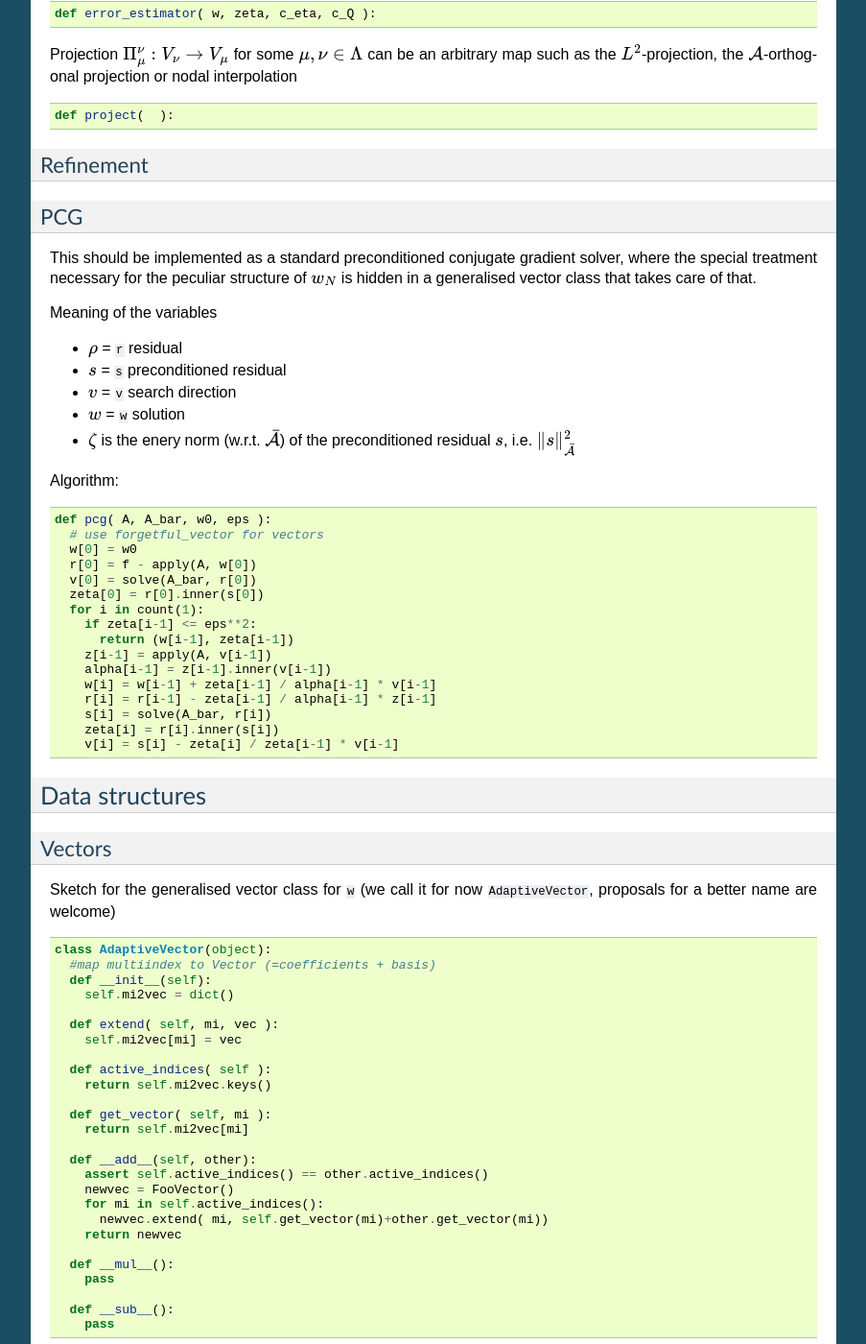
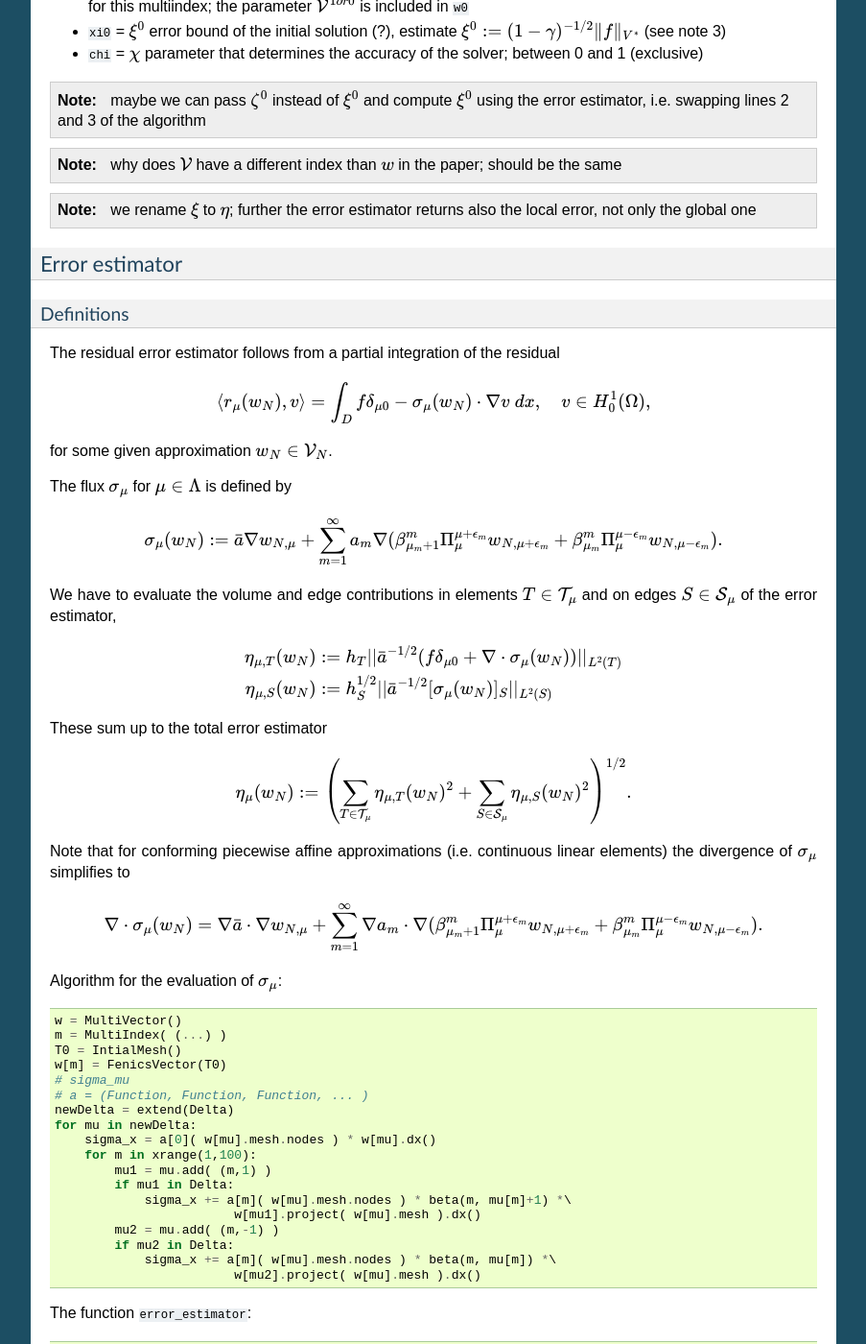
Before and after one commit to aleadev/spuq, a Sphinx documentation site: the page built from doc/source/egsz/concept.rst, in a window 1280 px wide and 1400 px high, scrolled down 2410 px. Shown: the whole window at 96% size, without its empty margins (198-1101 px from the left). Built offline with Sphinx 7.4.7, drawn with Linux system fonts in a browser that asks for light colours; formulas are drawn with MathJax 3; some of the changed text lies outside the part shown.

Commit message:
added some sections in error estimator doc

```diff
--- a/doc/source/egsz/concept.rst
+++ b/doc/source/egsz/concept.rst
@@ -96,7 +96,31 @@ ordered basis :math:`B_{\mu}=\{b_{\mu,i}\}` of :math:`V_{\mu}`
    w_{\mu,i} b_{\mu,i}(x) P_{\mu}(y)
 
 for each vector :math:`w_{\mu}=[\dots w_{\mu,i} \dots]^T` of length
-:math:`\#B_{\mu}` we discretise equation :eq:`continuous_operator`
+:math:`\#B_{\mu}` we discretise equation :eq:`continuous_operator`.
+
+
+Evaluation of the discrete operator :math:`A_m`::
+
+  A = MultiOperator( a, rvs )
+  P = PDE()
+  def MultiOperator.apply( w ):
+      beta = rvs.get_orthogonal_poly().monic_coeffs
+      v = MultiVector()
+      delta = w.active_set()
+      for mu in delta:
+          A0 = P.assemble( a[0], w[mu].basis )
+          v[mu] = A0 * w[mu]
+          for m in xrange(1,100):
+              Am = P.assemble( a[m], w[mu].basis )
+              mu1 = mu.add( (m,1) )
+              if mu1 in Delta:
+                  v[mu] += Am * beta(m, mu[m] + 1) * w[mu1].basis.project(w[mu].basis.mesh,INTERPOLATE)
+              mu2 = mu.add( (m,-1) )
+              if mu2 in Delta:
+                  v[mu] += Am * beta(m, mu[m]) * w[mu2].basis.project(w[mu].basis.mesh,INTERPOLATE)
+      return v
+
+
 
 Algorithms
 ==========
@@ -138,26 +162,115 @@ Identification of variables:
 .. note:: we rename :math:`\xi` to :math:`\eta`; further the error
   estimator returns also the local error, not only the global one
 
+
 Error estimator
 ---------------
+
+Definitions
+~~~~~~~~~~~
+
+The residual error estimator follows from a partial integration of the residual
+
+.. math:: \langle r_\mu(w_N),v\rangle = \int_D f\delta_{\mu 0} - \sigma_\mu(w_N)\cdot\nabla v\;dx,\quad v\in H^1_0(\Omega),
+
+for some given approximation :math:`w_N\in\mathcal{V}_N`.
+
+The flux :math:`\sigma_\mu` for :math:`\mu\in\Lambda`  is defined by
+
+.. math:: \sigma_\mu(w_N) := \bar{a}\nabla w_{N,\mu} + \sum_{m=1}^\infty a_m\nabla(\beta^m_{\mu_m+1}\Pi^{\mu+\epsilon_m}_\mu w_{N,\mu+\epsilon_m} + \beta^m_{\mu_m}\Pi^{\mu-\epsilon_m}_\mu w_{N,\mu-\epsilon_m}).
+
+We have to evaluate the volume and edge contributions in elements :math:`T\in\mathcal{T}_\mu` and on edges :math:`S\in\mathcal{S}_\mu` of the error estimator,
+
+.. math:: \eta_{\mu,T}(w_N) &:= h_T||\bar{a}^{-1/2}(f\delta_{\mu 0} + \nabla\cdot\sigma_\mu(w_N))||_{L^2(T)}\\
+          \eta_{\mu,S} (w_N) &:= h_S^{1/2} ||\bar{a}^{-1/2} [\sigma_\mu(w_N)]_S ||_{L^2(S)}
+
+These sum up to the total error estimator
+
+.. math:: \eta_\mu(w_N) := \left( \sum_{T\in\mathcal{T}_\mu} \eta_{\mu,T}(w_N)^2 + \sum_{S\in\mathcal{S}_\mu} \eta_{\mu,S}(w_N)^2 \right)^{1/2}.
+
+
+Note that for conforming piecewise affine approximations (i.e. continuous linear elements) the divergence of :math:`\sigma_\mu` simplifies to
+
+.. math:: \nabla\cdot\sigma_\mu(w_N) = \nabla\bar{a}\cdot\nabla w_{N,\mu} + \sum_{m=1}^\infty \nabla a_m\cdot\nabla( \beta^m_{\mu_m+1}\Pi^{\mu+\epsilon_m}_\mu w_{N,\mu+\epsilon_m} + \beta^m_{\mu_m}\Pi^{\mu-\epsilon_m}_\mu w_{N,\mu-\epsilon_m} ).
+
+
+
+Algorithm for the evaluation of :math:`\sigma_\mu`::
+
+  w = MultiVector()
+  m = MultiIndex( (...) )
+  T0 = IntialMesh()
+  w[m] = FenicsVector(T0)
+  # sigma_mu
+  # a = (Function, Function, Function, ... )
+  newDelta = extend(Delta)
+  for mu in newDelta:
+      sigma_x = a[0]( w[mu].mesh.nodes ) * w[mu].dx()
+      for m in xrange(1,100):
+          mu1 = mu.add( (m,1) )
+          if mu1 in Delta:
+              sigma_x += a[m]( w[mu].mesh.nodes ) * beta(m, mu[m]+1) *\
+                          w[mu1].project( w[mu].mesh ).dx()
+          mu2 = mu.add( (m,-1) )
+          if mu2 in Delta:
+              sigma_x += a[m]( w[mu].mesh.nodes ) * beta(m, mu[m]) *\
+                          w[mu2].project( w[mu].mesh ).dx()
+
 
 The function ``error_estimator``::
 
   def error_estimator( w, zeta, c_eta, c_Q ):
 
 
-
-
 Projection :math:`\Pi_\mu^\nu:V_\nu\to V_\mu` for some
 :math:`\mu,\nu\in\Lambda` can be an arbitrary map such as the
 :math:`L^2`-projection, the :math:`\mathcal{A}`-orthogonal projection
-or nodal interpolation ::
-
-  def project(  ):
+or nodal interpolation.
 
 
 Refinement
 ----------
+
+The marking/refinement procedure is three-fold:
+
+#. (for active indices :math:`\mu\in\Lambda`) evaluation of the residual error estimator :math:`\hat{\eta}_{\mu,S}(w_N)` and edge marking of respective FEM meshes :math:`\mathcal{T}_\mu`
+#. (for active indices and their *neighbourhood*) estimation of the projection errors and marking of respective FEM meshes
+#. activation of new indices based on the projection estimation of 2.
+
+
+FEM residuals
+~~~~~~~~~~~~~
+
+We employ an edge-based Dörfler marking strategy for all edges :math:`S\in\mathcal{S}_\mu` with the edge indicator
+
+.. math::
+   \hat{\eta}_{\mu,S} := \left( \eta_{\mu,S}(w_N)^2 + \frac{1}{d+1} \sum_{T:\ S\in\mathcal{S}_\mu \cap \partial T} \eta_{\mu,T}(w_N)^2 \right)^{1/2}
+
+such that, for some parameter :math:`0<\vartheta_\eta<1`, a set
+
+.. math::
+   \hat{\mathcal{S}}_\mu \subset \bigcup_{\mu\in\Lambda} \{\mu\}\times\mathcal{S}_\mu
+
+of small cardinality is obtained for which holds
+
+.. math::
+   \sum_{(\mu,S)\in\hat{\mathcal{S}}_\mu} \hat{\eta}_{\mu,S}^2 \geq \vartheta_\eta^2 \sum_{\mu\in\Lambda} \eta_\mu(w_N)^2.
+
+Let :math:`\mathcal{T}_N:=\bigcup_{\mu\in\Lambda}\{\mu\}\times\mathcal{T}_\mu` encode the set of all elements of all meshes paired with the respective multiindex :math:`\mu`, i.e. for all element :math:`T\in\mathcal{T}_\mu` for any :math:`\mu\in\Lambda` there is a tuple :math:`(\mu,T)\in\mathcal{T}_N`.
+
+Let :math:`\mathcal{T}_\eta\subset\mathcal{T}_N` be the subset of elements which have at least one edge in :math:`\hat{\mathcal{S}}_\mu` and mark these elements for refinement.
+
+
+Projection errors
+~~~~~~~~~~~~~~~~~
+
+TODO
+
+
+Activation of new indices
+~~~~~~~~~~~~~~~~~~~~~~~~~
+
+TODO
 
 
 
@@ -166,8 +279,8 @@ PCG
 
 This should be implemented as a standard preconditioned conjugate
 gradient solver, where the special treatment necessary for the
-peculiar structure of :math:`w_N` is hidden in a generalised vector
-class that takes care of that.
+specific structure of :math:`w_N` is hidden in a generalised vector
+class (``FEMVector``) that takes care of that.
 
 Meaning of the variables
 
@@ -204,10 +317,9 @@ Data structures
 Vectors
 -------
 
-Sketch for the generalised vector class for ``w`` (we call it for now
-``AdaptiveVector``, proposals for a better name are welcome) ::
+Sketch for the generalised vector class for ``w`` which we call ``MultiVector``::
 
-  class AdaptiveVector(object):
+  class MultiVector(object):
     #map multiindex to Vector (=coefficients + basis)
     def __init__(self):
       self.mi2vec = dict()
@@ -234,7 +346,7 @@ Sketch for the generalised vector class for ``w`` (we call it for now
     def __sub__():
       pass
 
-The ``AdaptiveVector`` needs a set of /normal/ vectors which represent
+The ``MultiVector`` needs a set of *normal* vectors which represent
 a solution on a single FEM mesh::
 
   class FEMVector(FullVector):
@@ -244,13 +356,13 @@ a solution on a single FEM mesh::
       assert isinstance( basis, FEMBasis )
       self.FullVector.__init__(coeff, basis)
 
-    def transfer(self, basis, type=FEMVector.INTERPOLATE):
+    def project(self, basis, type=FEMVector.INTERPOLATE):
       assert isinstance( basis, FEMBasis )
-      newcoeff = FEMBasis.transfer( self.coeff, self.basis, basis, type )
+      newcoeff = FEMBasis.project( self.coeff, self.basis, basis, type )
       return FEMVector( newcoeff, basis )
 
 The ``FEMVector``s need a basis which should be fixed to a
-``FEMBasis`` and derivatives (which could be a Fenics or Dolfin basis
+``FEMBasis`` and derivatives (which could be a |fenics| or dolfin basis
 or whatever FEM software is underlying it)::
 
   class FEMBasis(FunctionBasis):
@@ -270,7 +382,7 @@ or whatever FEM software is underlying it)::
       pass
 
     @classmethod
-    def transfer( coeff, oldbasis, newbasis, type ):
+    def project( coeff, oldbasis, newbasis, type ):
       # let dolfin do the transfer accoring to type
       pass
 
@@ -315,8 +427,6 @@ Refinement::
 Questions
 =========
 
-* Is :math:`\Lambda` adaptively enlarged? Probably yes; we let it
-  denote the set of *active* multiindices.
 * What kind of requirements are there for the
   projectors :math:`\Pi_\mu^\nu`?
 
```
